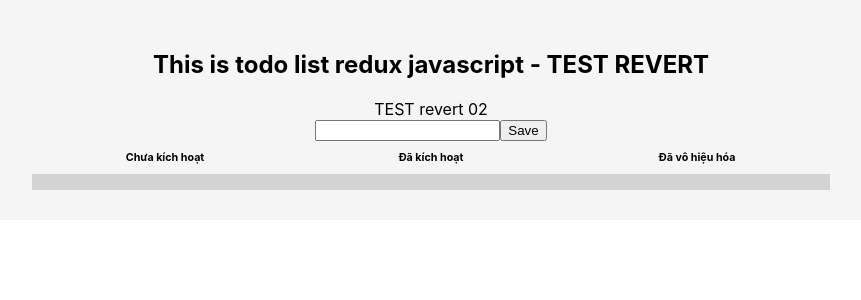
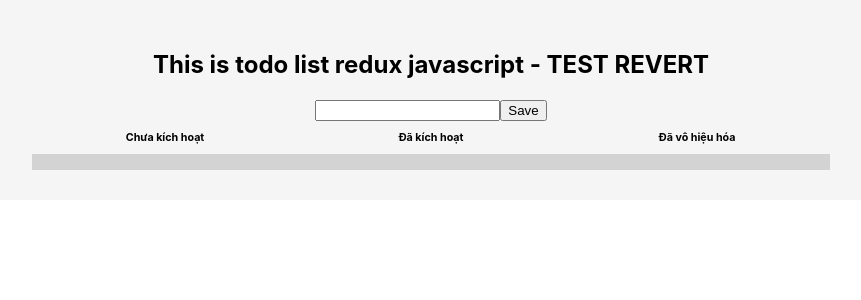
Before and after one commit to NguyenDuyTu97/todolist-redux, a React (Create React App) app: page / in a window 1280 px wide. Shown: the top 300 px of the page, without its empty margins (209-1070 px from the left). Built offline with nearby package versions, Linux system fonts and the light colour scheme.

Commit message:
Revert "change title 2"
This reverts commit 11a8c7047135c2a9fff06790a153b4861216338d.

```diff
--- a/src/components/todolist/index.js
+++ b/src/components/todolist/index.js
@@ -65,7 +65,6 @@ function TodoList() {
     return (
         <div className="container">
             <h2>This is todo list redux javascript - TEST REVERT</h2>
-            <div>TEST revert 02</div>
             <div id="heading">
                 <input
                     name='username'
```
